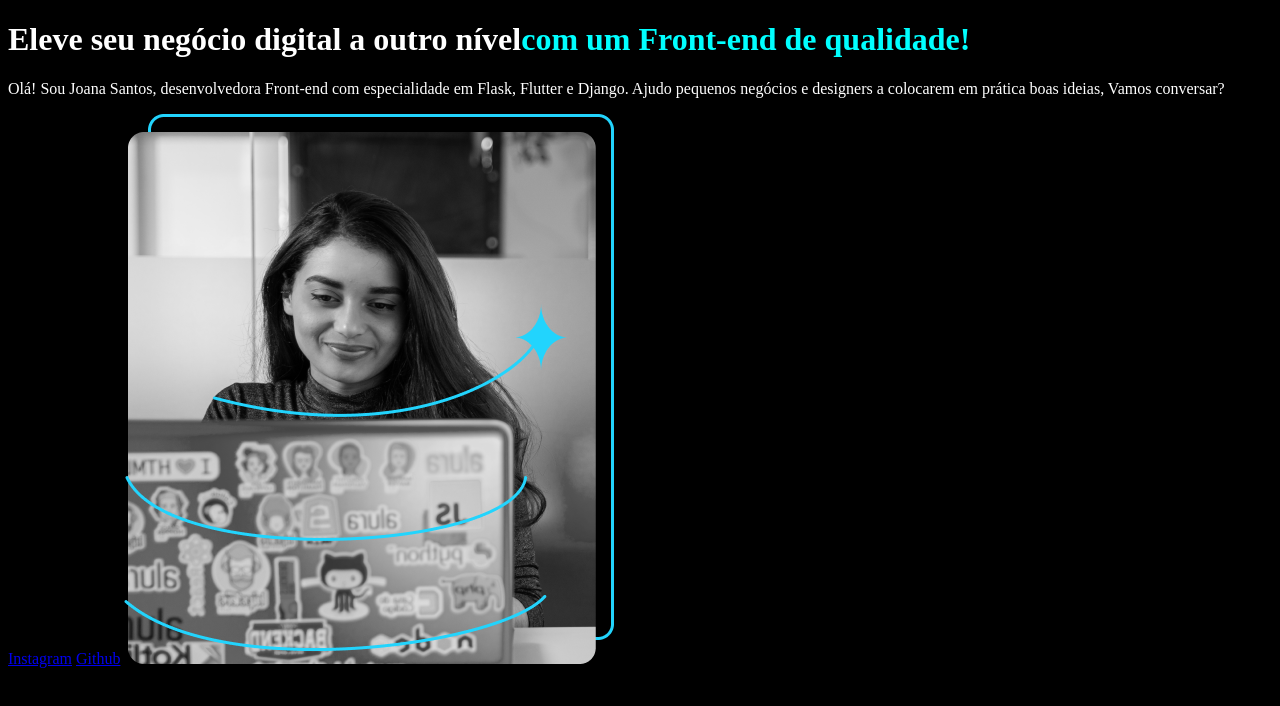
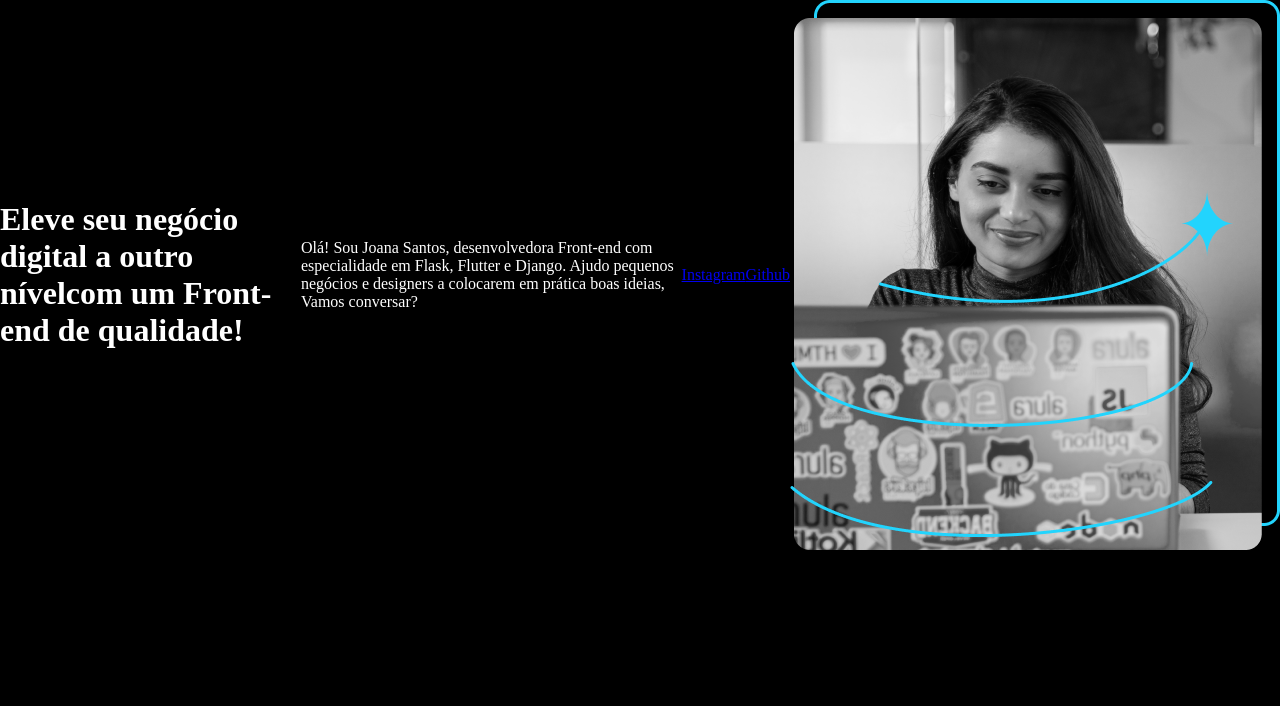
Before and after one commit to 2lMaKeR/HTML-CSS-ESTUDO, a plain HTML site: page al/index.html in a window 1280 px wide. Drawn offline with Linux system fonts and the light colour scheme.

Commit message:
estilizando a página

```diff
--- a/al/index.html
+++ b/al/index.html
@@ -9,8 +9,8 @@
 </head>
 <body>
     <header></header>
-    <main>
-        <h1>Eleve seu negócio digital a outro nível<strong>com um Front-end de qualidade!</strong></h1>
+    <main class="apresentacao">
+        <h1>Eleve seu negócio digital a outro nível<strong class="titulo_destaque">com um Front-end de qualidade!</strong></h1>
         <p>Olá! Sou Joana Santos, desenvolvedora Front-end com especialidade em Flask, Flutter e Django. Ajudo pequenos negócios e designers a colocarem em prática boas ideias, Vamos conversar?</p>
         <a href="link">Instagram</a>
         <a href="link">Github</a>
--- a/al/style.css
+++ b/al/style.css
@@ -1,8 +1,20 @@
+*{ /*vai pegar todos os elementos da pag*/
+    margin: 0;
+    padding: 0;
+}
+
 body{
+    height: 100vh;
+    box-sizing: border-box;
     background-color: black;
     color: white;
 }
 
-strong{
+.título_destaque{
     color: aqua;
 }
+
+.apresentacao{
+    display: flex;
+    align-items: center;
+}
```
